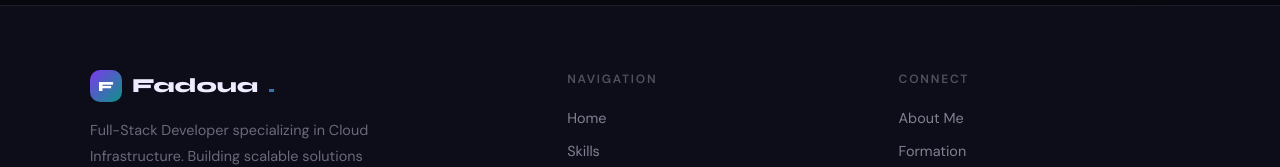
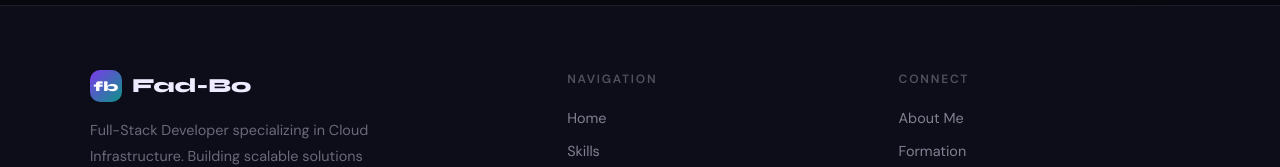
Before and after one commit to boumazian/Fad-portfolio, a Next.js app: page / in a window 1280 px wide. Shown: the part 4516-4683 px from the top of the page. Built offline with nearby package versions, Linux system fonts and the light colour scheme.

Commit message:
design: complete footer with violet branding and smooth animations

```diff
--- a/src/components/footer.tsx
+++ b/src/components/footer.tsx
@@ -60,8 +60,8 @@ export default function Footer() {
           <div className="ft-top">
             <div>
               <div className="ft-name">
-                <span className="ft-mark">F</span>
-                Fadoua<span className="grad">.</span>
+                <span className="ft-mark">fb</span>
+                Fad-Bo<span className="grad"></span>
               </div>
               <p className="ft-desc">
                 Full-Stack Developer specializing in Cloud Infrastructure. Building scalable solutions with AWS and modern web tech.
```
